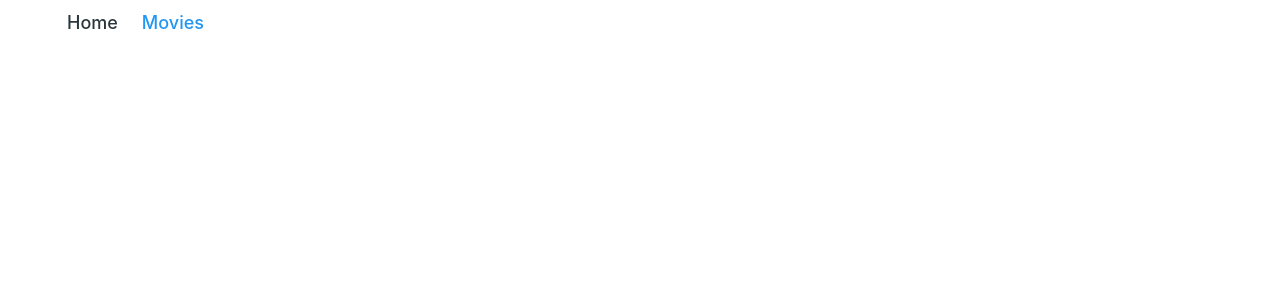
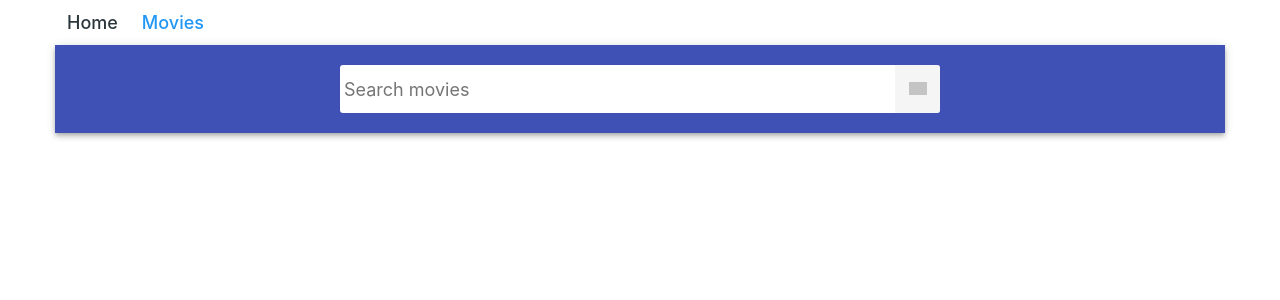
Before and after one commit to Zoriana-Burian/goit-react-hw-04-movies, a React (Create React App) app: page /movies in a window 1280 px wide. Shown: the top 300 px of the page. Built offline with nearby package versions, Linux system fonts and the light colour scheme; grey boxes are pictures that could not be loaded.

Commit message:
Cast, Reviews + оформлення

```diff
--- a/src/App.js
+++ b/src/App.js
@@ -21,7 +21,7 @@ export default function App() {
       <MoviesPage/>
       </Route>
 
-      <Route path="/movies:movieId">
+      <Route path="/movies/:movieId">
       <MovieDetailsPage/>
         </Route>
 
--- a/src/components/Cast/Cast.js
+++ b/src/components/Cast/Cast.js
@@ -0,0 +1,39 @@
+import { useEffect, useState } from "react";
+import { useParams } from "react-router-dom";
+import * as fetchAPI from '../../servises/api-servises';
+
+export default function Cast() {
+    const { movieId } = useParams();
+    const [cast, setCast] = useState('');
+
+    useEffect(() => {
+        fetchAPI.fetchCast(movieId).then(moviesCast => {
+            setCast(moviesCast.cast)
+        })
+    }, [movieId])
+
+    return (
+        <>
+      {(cast.length && (
+        <ul>
+          {cast.map(actor => (
+            <li key={actor.id}>
+              {actor.profile_path && (
+                <img
+                  src={`https://image.tmdb.org/t/p/w300${actor.profile_path}`}
+                  width="200"
+                  alt={actor.name}
+                />
+              )}
+              <h3>{actor.name}</h3>
+              <p>Character: {actor.character}</p>
+            </li>
+          ))}
+        </ul>
+      )) || (
+        <p>The resource you requested could not be found.</p>
+      )}
+    </>
+    )
+
+}
--- a/src/components/HomePage/HomePage.js
+++ b/src/components/HomePage/HomePage.js
@@ -1,6 +1,7 @@
 import { useState, useEffect } from 'react';
 import { Link, useLocation, useRouteMatch } from 'react-router-dom';
 import * as fetchAPI from '../../servises/api-servises';
+import s from './HomePage.module.css';
 
 
 export default function HomePage() {
@@ -20,7 +21,7 @@ useEffect(() => {
       {movies && (
         <ul>
           {movies.map(movie => (
-            <li key={movie.id}>
+            <li key={movie.id} className={s.Movie}>
               <Link to={{pathname: `/movies/${movie.id}`, state: { from: location }} }>{movie.title}</Link>
             </li>
           ))}
--- a/src/components/HomePage/HomePage.module.css
+++ b/src/components/HomePage/HomePage.module.css
@@ -0,0 +1,5 @@
+.Movie {
+  color: blue;
+  font-size: 18px;
+  font-family: "Courier New", Courier, monospace;
+}
--- a/src/components/MovieDetailsPage/MovieDetailsPage.js
+++ b/src/components/MovieDetailsPage/MovieDetailsPage.js
@@ -1,6 +1,9 @@
 import { useEffect, useState } from "react";
-import { useHistory, useParams, useLocation,  useRouteMatch} from "react-router-dom";
+import { useHistory, useParams, useLocation,  useRouteMatch, Link, Route} from "react-router-dom";
 import * as fetchAPI from '../../servises/api-servises';
+import Cast from '../Cast/Cast';
+import Reviews from '../Reviews/Reviews';
+import s from './MovieDetailsPage.module.css';
 
 
 
@@ -23,11 +26,12 @@ export default function MovieDetailsPage() {
 
      return (
     <>
-     <button type='button' onClick={goNextPage()}>← Go back</button>
+     <button type='button' onClick={goNextPage} className={s.Button}>← Go back</button>
 
-             {movie && (
+         <br />
+         {movie && (
         <>
-          <img src={`https://image.tmdb.org/t/p/w500${movie.poster_path}`} alt={movie.title} />
+          <img src={`https://image.tmdb.org/t/p/w500${movie.poster_path}`} alt={movie.title} width='250' />
                      <h2>{movie.title}</h2>
                      <p>User score: {movie.vote_average * 10}% </p>
                     <p>Overwiew:</p>
@@ -38,7 +42,29 @@ export default function MovieDetailsPage() {
                              <li key={genre.id}>{genre.name}</li>))}
                      </ul>
         </>
-      )}
-    </>
+         )}
+         <>
+           <p>Additional information:</p>
+            <ul>
+              <li>
+                <Link to={{pathname: `${url}/cast`, state: { from: location?.state?.from ?? '/movies' }}}>
+                 Cast
+                </Link>
+              </li>
+              <li>
+                <Link to={{pathname: `${url}/reviews`, state: { from: location?.state?.from ?? '/movies' } }}>
+                  Reviews
+                </Link>
+              </li>
+           </ul>
+            <Route path={`${path}/cast`}>
+              <Cast />
+            </Route>
+            <Route path={`${path}/reviews`}>
+              <Reviews />
+            </Route>
+         </>
+       </>
+
   );
 }
--- a/src/components/MovieDetailsPage/MovieDetailsPage.module.css
+++ b/src/components/MovieDetailsPage/MovieDetailsPage.module.css
@@ -0,0 +1,27 @@
+.Button {
+  text-align: center;
+  padding: 8px 16px;
+  border-radius: 2px;
+  background-color: #2196f3;
+  transition: all 250ms cubic-bezier(0.4, 0, 0.2, 1);
+  text-align: center;
+  display: inline-block;
+  color: #fff;
+  border: 0;
+  text-decoration: none;
+  cursor: pointer;
+  font-family: inherit;
+  font-size: 16px;
+  line-height: 24px;
+  font-style: normal;
+  font-weight: 400;
+  min-width: 100px;
+  box-shadow: 0px 3px 1px -2px rgba(0, 0, 0, 0.2),
+    0px 2px 2px 0px rgba(0, 0, 0, 0.14), 0px 1px 5px 0px rgba(0, 0, 0, 0.12);
+  margin-bottom: 10px;
+}
+
+.Button:hover,
+.Button:focus {
+  background-color: #303f9f;
+}
--- a/src/components/MoviesPage/MoviesPage.js
+++ b/src/components/MoviesPage/MoviesPage.js
@@ -1,12 +1,18 @@
 import { useState, useEffect } from "react";
 import { useHistory, useLocation, Link } from "react-router-dom";
 import * as fetchAPI from '../../servises/api-servises';
+import s from './MoviesPage.module.css';
 
 export default function MoviesPage() {
     const [movies, setMovies] = useState([]);
     const [searchQuery, setSearchQuery] = useState('');
     const location = useLocation();
-    const history = useHistory();
+  const history = useHistory();
+
+
+  const handleChange = event => {
+        setSearchQuery(event.currentTarget.value);
+    };
 
     useEffect(() => {
         if (!searchQuery) {
@@ -20,15 +26,32 @@ export default function MoviesPage() {
 
     }, [searchQuery]);
 
-    const MoviesSearchQuery = (searchQuery) => {
-        setSearchQuery(searchQuery);
+    const handlerSubmit = e => {
+      e.preventDefault();
 
-        history.push({
-            ...location,
-            search: `searchQuery=${searchQuery}`,
-        });
-    }
+      history.push({
+      ...location,
+      search: `searchQuery=${searchQuery}`,
+    });
+    setSearchQuery('');
+  };
+
     return ( <>
+    <div className={s.Searchbar}>
+      <form className={s.SearchForm} onSubmit={handlerSubmit}>
+        <input
+       onChange={handleChange}
+      className={s.SearchFormInput}
+      type="text"
+      autoComplete="off"
+      autoFocus
+      placeholder="Search movies"
+    />
+    <button type="submit" className={s.SearchFormButton}>
+      <span className={s.SearchFormButtonLabel}>Search</span>
+    </button>
+    </form>
+     </div>
 
       {movies && (
         <ul>
--- a/src/components/MoviesPage/MoviesPage.module.css
+++ b/src/components/MoviesPage/MoviesPage.module.css
@@ -0,0 +1,75 @@
+.Searchbar {
+  top: 0;
+  left: 0;
+  position: sticky;
+  z-index: 1100;
+  display: flex;
+  justify-content: center;
+  align-items: center;
+  min-height: 64px;
+  padding-right: 24px;
+  padding-left: 24px;
+  padding-top: 12px;
+  padding-bottom: 12px;
+  color: #fff;
+  background-color: #3f51b5;
+  box-shadow: 0px 2px 4px -1px rgba(0, 0, 0, 0.2),
+    0px 4px 5px 0px rgba(0, 0, 0, 0.14), 0px 1px 10px 0px rgba(0, 0, 0, 0.12);
+}
+
+.SearchForm {
+  display: flex;
+  align-items: center;
+  width: 100%;
+  max-width: 600px;
+  background-color: #fff;
+  border-radius: 3px;
+  overflow: hidden;
+}
+
+.SearchFormButton {
+  display: inline-block;
+  width: 48px;
+  height: 48px;
+  border: 0;
+  background-image: url("https://image.flaticon.com/icons/svg/149/149852.svg");
+  background-size: 40%;
+  background-repeat: no-repeat;
+  background-position: center;
+  opacity: 0.6;
+  transition: opacity 250ms cubic-bezier(0.4, 0, 0.2, 1);
+  cursor: pointer;
+  outline: none;
+}
+
+.SearchFormButton:hover {
+  opacity: 1;
+}
+
+.SearchFormButtonLabel {
+  position: absolute;
+  width: 1px;
+  height: 1px;
+  padding: 0;
+  overflow: hidden;
+  clip: rect(0, 0, 0, 0);
+  white-space: nowrap;
+  clip-path: inset(50%);
+  border: 0;
+}
+
+.SearchFormInput {
+  display: inline-block;
+  width: 100%;
+  font: inherit;
+  font-size: 20px;
+  border: none;
+  outline: none;
+  padding-left: 4px;
+  padding-right: 4px;
+}
+
+.SearchFormInput::placeholder {
+  font: inherit;
+  font-size: 18px;
+}
--- a/src/components/Reviews/Reviews.js
+++ b/src/components/Reviews/Reviews.js
@@ -0,0 +1,29 @@
+import { useEffect, useState } from "react";
+import { useParams } from "react-router-dom";
+import * as fetchAPI from '../../servises/api-servises';
+
+export default function Reviews() {
+    const { movieId } = useParams();
+    const [reviews, setReviews] = useState([]);
+
+    useEffect(() => {
+        fetchAPI.fetchReviews(movieId).then(moviesRev => {
+            setReviews(moviesRev.results)
+        })
+    }, [movieId])
+
+    return (
+         <>
+      {(reviews.length && (
+        <ul>
+          {reviews.map(review => (
+            <li key={review.id}>
+              <h3>Author: {review.author}</h3>
+              <p>{review.content}</p>
+            </li>
+          ))}
+        </ul>
+      )) || <p >We don't have any reviews for this movie.</p>}
+    </>
+    );
+}
--- a/src/servises/api-servises.js
+++ b/src/servises/api-servises.js
@@ -25,3 +25,11 @@ export function fetchMoviesId(movieId) {
 export function fetchMoviesSearchQuery(searchQuery) {
   return fetchWithErrorHandling( `${BASE_URL}/search/movie?api_key=${KEY}&language=en-US&query=${searchQuery}&page=1&include_adult=false`);
 }
+
+export function fetchReviews(movieId) {
+  return fetchWithErrorHandling(`${BASE_URL}/movie/${movieId}/reviews?api_key=${KEY}&language=en-US&page=1`);
+}
+
+export function fetchCast(movieId) {
+  return fetchWithErrorHandling(`${BASE_URL}/movie/${movieId}/credits?api_key=${KEY}&language=en-US`);
+}
```
